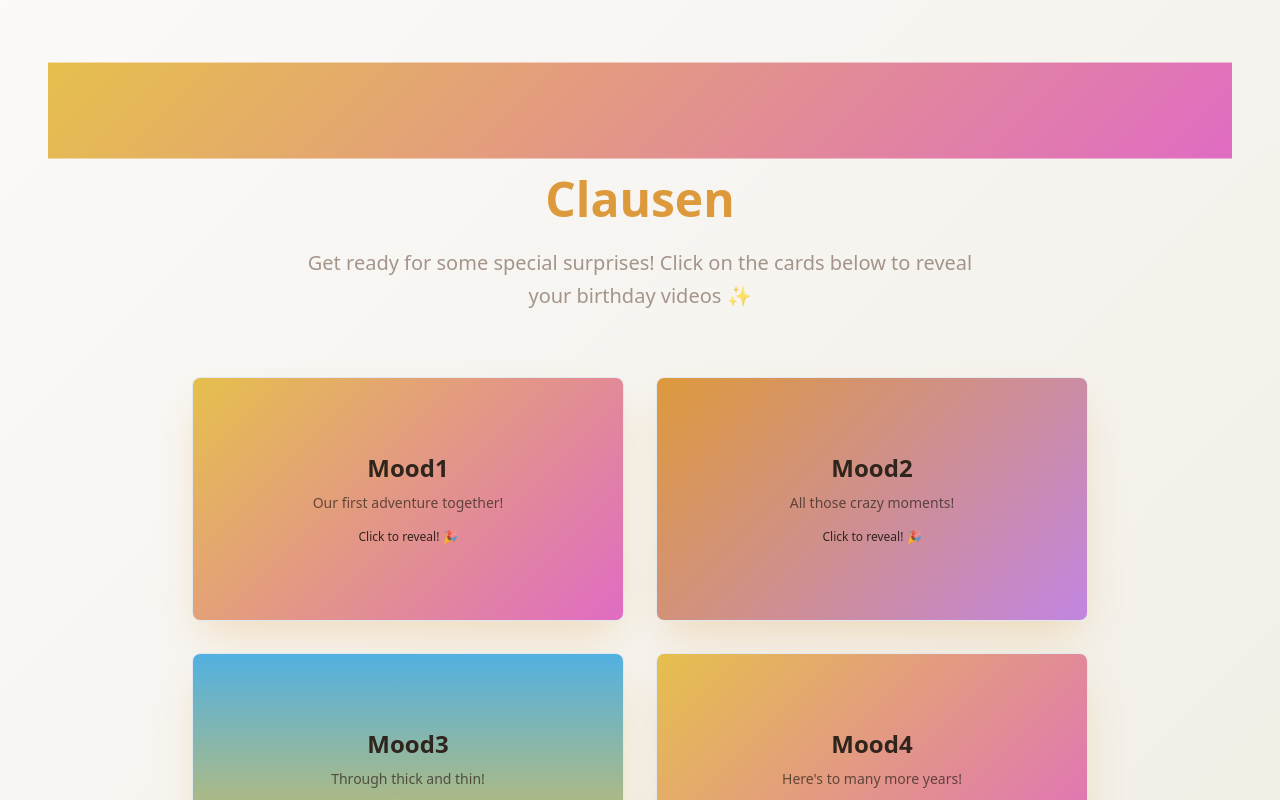
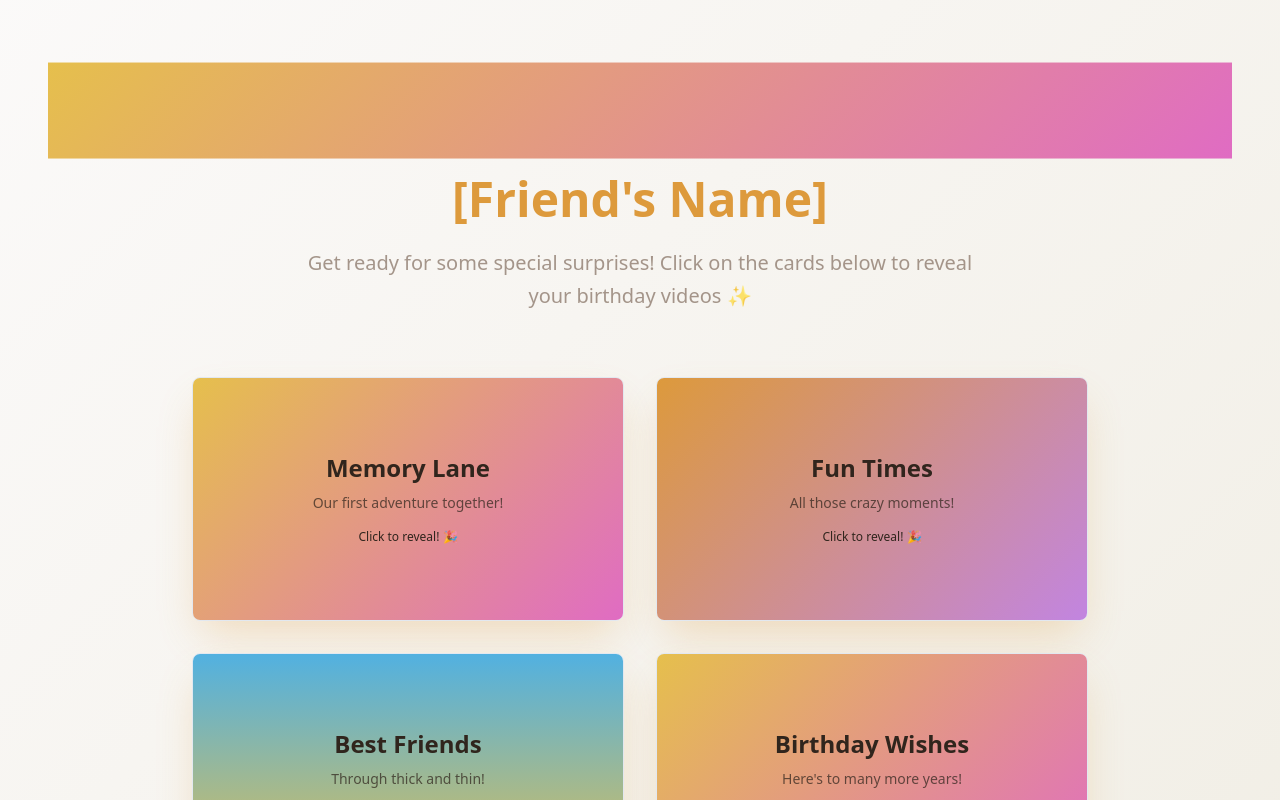
Before and after one commit to bogge038/birthday-website, a React (Vite) app: page / in a window 1280 px wide. Shown: the top 800 px of the page. Built offline with nearby package versions, Linux system fonts and the light colour scheme; the HTML template or start-up script is replaced by a standard one.

Commit message:
Reverted to commit 98f76adf12e170647d0ddc90f4d44e1ab3958b21

```diff
--- a/index.html
+++ b/index.html
@@ -3,11 +3,11 @@
   <head>
     <meta charset="UTF-8" />
     <meta name="viewport" content="width=device-width, initial-scale=1.0" />
-    <title>🎉 Happy Birthday Clausen 🎉</title>
+    <title>🎉 Happy Birthday! - Special Video Messages 🎂</title>
     <meta name="description" content="A special birthday website with surprise video messages for an amazing friend!" />
     <meta name="author" content="Birthday Friend" />
 
-    <meta property="og:title" content="Happy Birthday Clausen 🎉" />
+    <meta property="og:title" content="🎉 Happy Birthday! - Special Video Messages 🎂" />
     <meta property="og:description" content="A special birthday website with surprise video messages for an amazing friend!" />
     <meta property="og:type" content="website" />
     <meta property="og:image" content="https://lovable.dev/opengraph-image-p98pqg.png" />
--- a/src/pages/Index.tsx
+++ b/src/pages/Index.tsx
@@ -7,25 +7,25 @@ const Index = () => {
   const videoData = [
     {
       videoSrc: "/videos/birthday-video-1.mp4", // Add your first video here
-      title: "Mood1",
+      title: "Memory Lane",
       description: "Our first adventure together!",
       variant: "celebration" as const,
     },
     {
       videoSrc: "/videos/birthday-video-2.mp4", // Add your second video here
-      title: "Mood2",
+      title: "Fun Times",
       description: "All those crazy moments!",
       variant: "party" as const,
     },
     {
       videoSrc: "/videos/birthday-video-3.mp4", // Add your third video here
-      title: "Mood3",
+      title: "Best Friends",
       description: "Through thick and thin!",
       variant: "joy" as const,
     },
     {
       videoSrc: "/videos/birthday-video-4.mp4", // Add your fourth video here
-      title: "Mood4",
+      title: "Birthday Wishes",
       description: "Here's to many more years!",
       variant: "surprise" as const,
     },
@@ -35,7 +35,7 @@ const Index = () => {
     <div className="min-h-screen">
       {/* Hero Section */}
       <section className="container mx-auto">
-        <BirthdayHero friendName="Clausen" />
+        <BirthdayHero friendName="[Friend's Name]" />
       </section>
 
       {/* Video Reveals Section */}
@@ -56,6 +56,7 @@ const Index = () => {
       {/* Footer */}
       <footer className="text-center py-8 px-4">
         <p className="text-muted-foreground">
+          Made with love for the most amazing friend!
         </p>
       </footer>
     </div>
```
Also changed, not shown: 1 other file (tests, documents, lock files or other folders).
